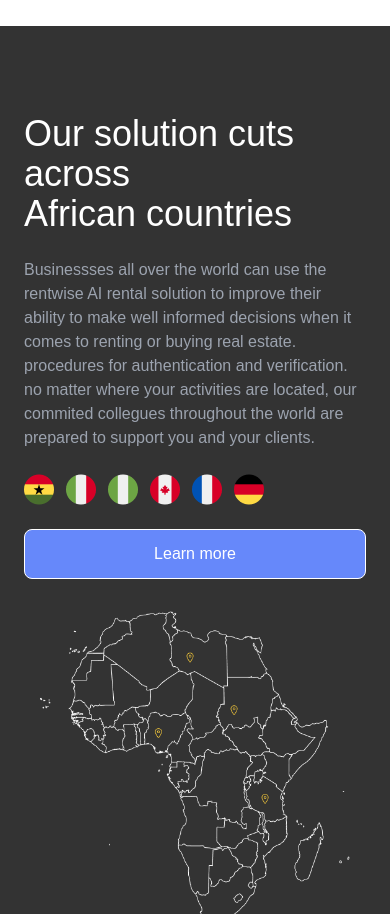
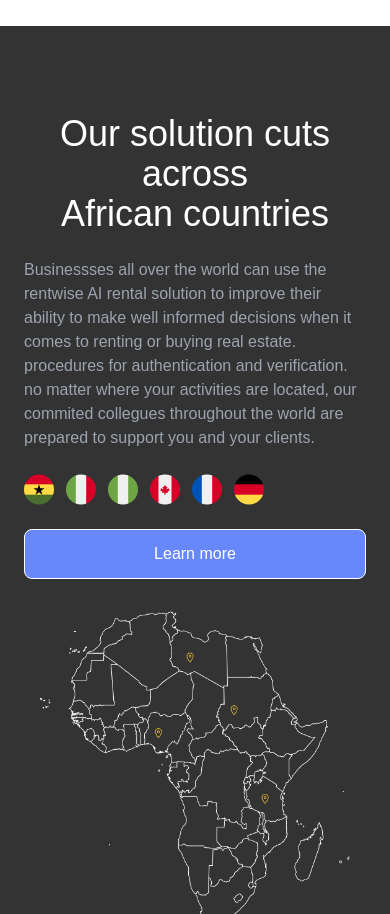
Before and after one commit to Obadea/rentwise, a React (Create React App) app: page / in a window 390 px wide. Shown: the part 5195-6109 px from the top of the page. Built offline with nearby package versions, Linux system fonts and the light colour scheme; a web font is replaced by a local one.

Commit message:
minor change

```diff
--- a/src/landingpage/components/Solution.jsx
+++ b/src/landingpage/components/Solution.jsx
@@ -7,9 +7,9 @@ function Solution() {
     <div className="bg-customdark text-white px-6 lg:px-20 py-16">
       <div className="flex flex-col lg:flex-row gap-2">
         <div className="basis-[65%] px-0 lg:px-12 py-6">
-          <div>
-            <h2 className="text-4xl">Our solution cuts across </h2>
-            <h2 className="text-4xl">African countries</h2>
+          <div className="text-center lg:text-start">
+            <h2 className="text-4xl inline-block">Our solution cuts across </h2>
+            <h2 className="text-4xl inline lg"> African countries</h2>
           </div>
           <p className="text-base text-gray-400 my-6">
             Businessses all over the world can use the rentwise AI rental
@@ -20,9 +20,11 @@ function Solution() {
             support you and your clients.
           </p>
           <img src={country} alt="" />
-          <button className="mt-6 px-4 py-3 w-full lg:w-auto rounded-lg bg-customDownloadBlue border border-white">
-            Learn more
-          </button>
+          <div>
+            <button className="mt-6 px-4 py-3  w-full  lg:w-auto rounded-lg bg-customDownloadBlue border border-white">
+              Learn more
+            </button>
+          </div>
         </div>
         <div className="basis-[30%]">
           <img src={continent} alt="" className="h-full w-full px-4 lg:px-0" />
```
